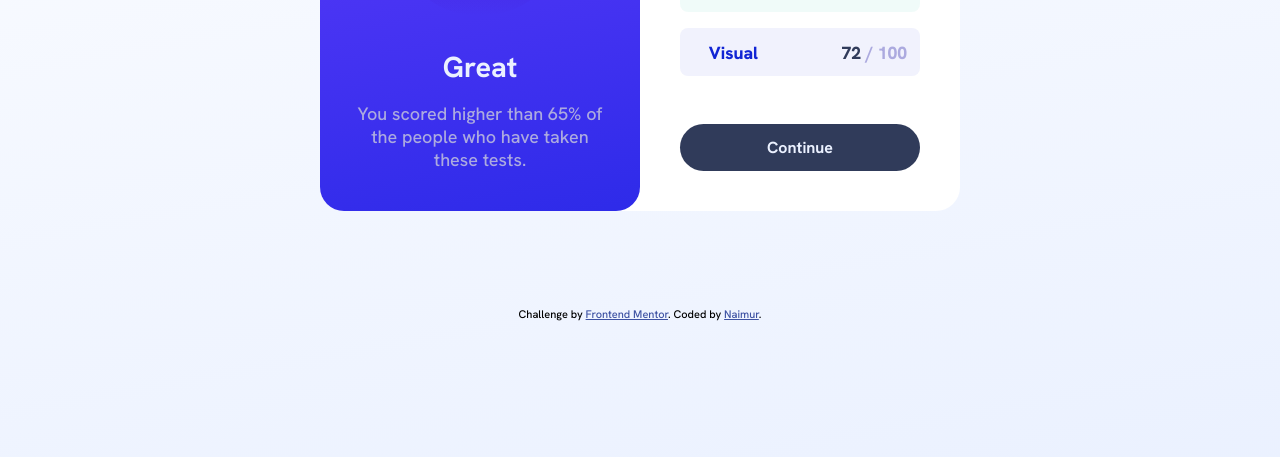
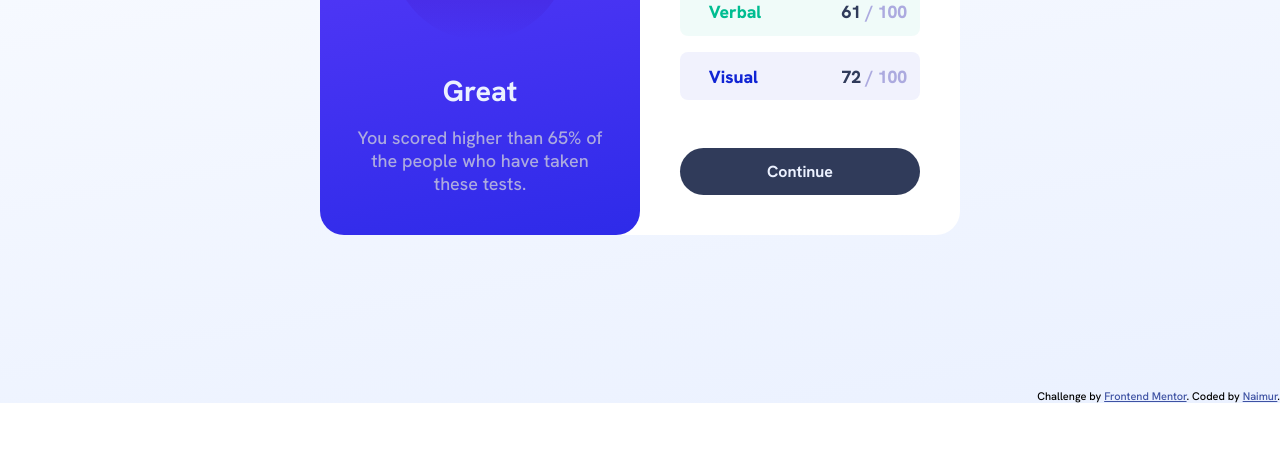
Before and after one commit to NaimurRahman00/Result-summary-component, a plain HTML site: page index.html in a window 1280 px wide. Shown: the part 493-950 px from the top of the page. After the commit the page ends 896 px from the top, so only its background shows below. Drawn offline with Linux system fonts and the light colour scheme.

Commit message:
Update style.css

```diff
--- a/style.css
+++ b/style.css
@@ -38,13 +38,18 @@ p {
 
 body {
     background-image: linear-gradient(170deg , var(--white),var(--paleBlue));
-    height: 100%;
-    padding: 8rem;
+    height: 100vh;
+    position: relative;
 }
 
 .result-card {
+    position: absolute;
     width: 40rem;
-    margin: 7rem auto 0rem;
+    margin: auto;
+    top: 0;
+    right: 0;
+    bottom: 0;
+    left: 0;
     display: flex;
     height: 29rem;
     background-color: var(--white);
@@ -210,7 +215,12 @@ footer {
     margin: 6rem auto .5rem;
 }
 
-.attribution { font-size: 11px; text-align: center; }
+.attribution {
+    position: absolute;
+    bottom: 0;
+    right: 0;
+    font-size: 11px; text-align: center;
+}
 .attribution a { color: hsl(228, 45%, 44%); }
 
 @media screen and (max-width: 700px) {
```
